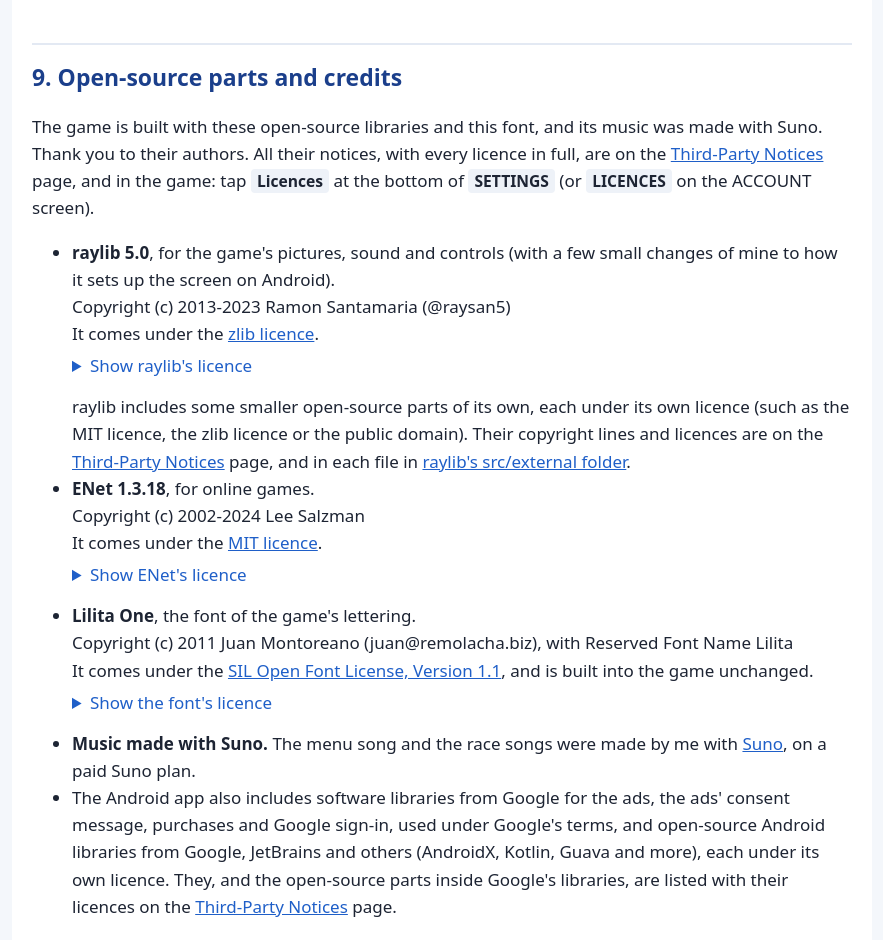
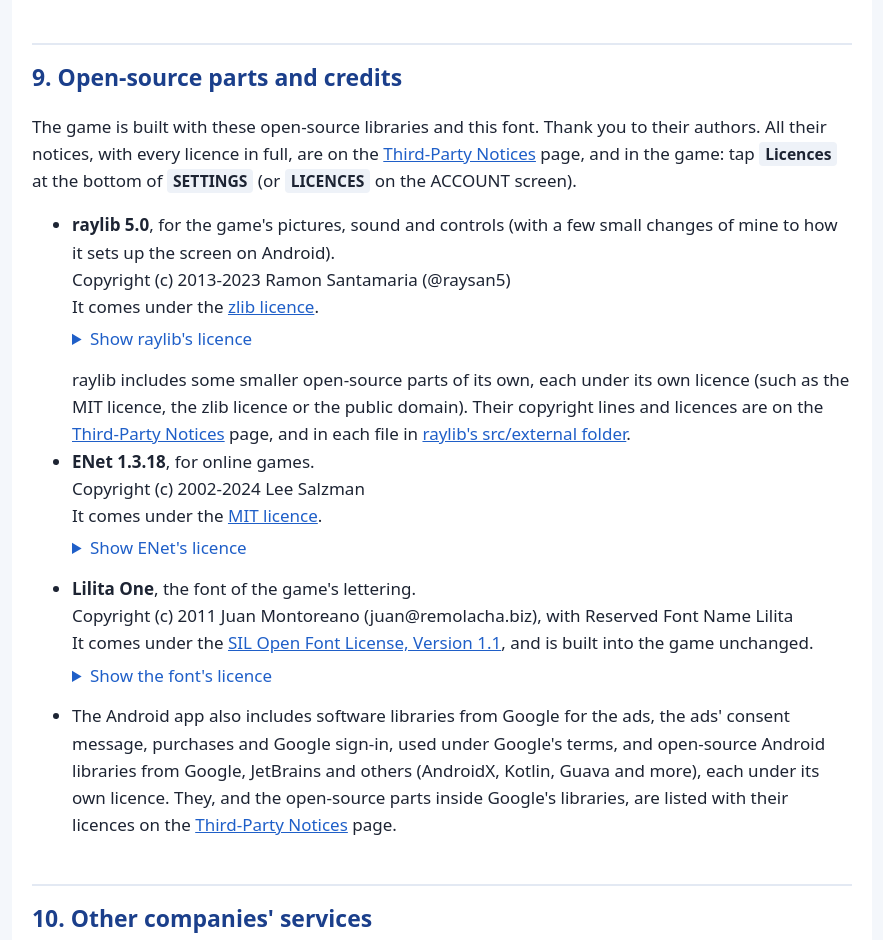
Before and after one commit to schneidersin/schneidersin.github.io, a plain HTML site: page hamster-roll-3d/terms.html in a window 1280 px wide. Shown: the part 8190-9130 px from the top of the page, without its empty margins (198-1081 px from the left). Drawn offline with Linux system fonts and the light colour scheme.

Commit message:
Terms: no mention of Suno in the credits

```diff
--- a/hamster-roll-3d/terms.html
+++ b/hamster-roll-3d/terms.html
@@ -188,7 +188,7 @@ Email: <a href="mailto:blackaurorastar@gmail.com">blackaurorastar@gmail.com</a>
 <p>If someone seriously or repeatedly breaks these rules, for example by trying to get into other players' backups or attacking the backup service, I may close their backup account (<a href="#accounts">section 5</a>). You can stop at any time by uninstalling the game.</p>
 
 <h2 id="credits">9. Open-source parts and credits</h2>
-<p>The game is built with these open-source libraries and this font, and its music was made with Suno. Thank you to their authors. All their notices, with every licence in full, are on the <a href="notices.html">Third-Party Notices</a> page, and in the game: tap <span class="btn">Licences</span> at the bottom of <span class="btn">SETTINGS</span> (or <span class="btn">LICENCES</span> on the ACCOUNT screen).</p>
+<p>The game is built with these open-source libraries and this font. Thank you to their authors. All their notices, with every licence in full, are on the <a href="notices.html">Third-Party Notices</a> page, and in the game: tap <span class="btn">Licences</span> at the bottom of <span class="btn">SETTINGS</span> (or <span class="btn">LICENCES</span> on the ACCOUNT screen).</p>
 <ul>
   <li><strong>raylib 5.0</strong>, for the game's pictures, sound and controls (with a few small changes of mine to how it sets up the screen on Android).<br>
     Copyright (c) 2013-2023 Ramon Santamaria (@raysan5)<br>
@@ -243,7 +243,6 @@ Email: <a href="mailto:blackaurorastar@gmail.com">blackaurorastar@gmail.com</a>
         <p><strong>DISCLAIMER</strong><br>THE FONT SOFTWARE IS PROVIDED "AS IS", WITHOUT WARRANTY OF ANY KIND, EXPRESS OR IMPLIED, INCLUDING BUT NOT LIMITED TO ANY WARRANTIES OF MERCHANTABILITY, FITNESS FOR A PARTICULAR PURPOSE AND NONINFRINGEMENT OF COPYRIGHT, PATENT, TRADEMARK, OR OTHER RIGHT. IN NO EVENT SHALL THE COPYRIGHT HOLDER BE LIABLE FOR ANY CLAIM, DAMAGES OR OTHER LIABILITY, INCLUDING ANY GENERAL, SPECIAL, INDIRECT, INCIDENTAL, OR CONSEQUENTIAL DAMAGES, WHETHER IN AN ACTION OF CONTRACT, TORT OR OTHERWISE, ARISING FROM, OUT OF THE USE OR INABILITY TO USE THE FONT SOFTWARE OR FROM OTHER DEALINGS IN THE FONT SOFTWARE.</p>
       </div>
     </details></li>
-  <li><strong>Music made with Suno.</strong> The menu song and the race songs were made by me with <a href="https://suno.com">Suno</a>, on a paid Suno plan.</li>
   <li>The Android app also includes software libraries from Google for the ads, the ads' consent message, purchases and Google sign-in, used under Google's terms, and open-source Android libraries from Google, JetBrains and others (AndroidX, Kotlin, Guava and more), each under its own licence. They, and the open-source parts inside Google's libraries, are listed with their licences on the <a href="notices.html#part1">Third-Party Notices</a> page.</li>
 </ul>
 
```
